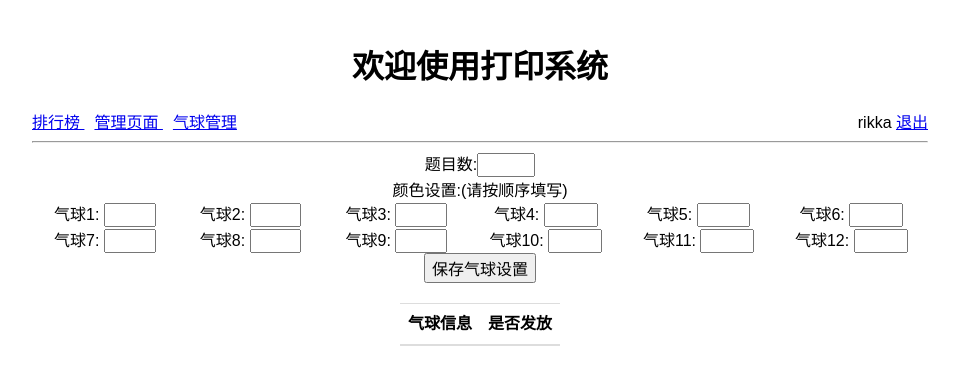
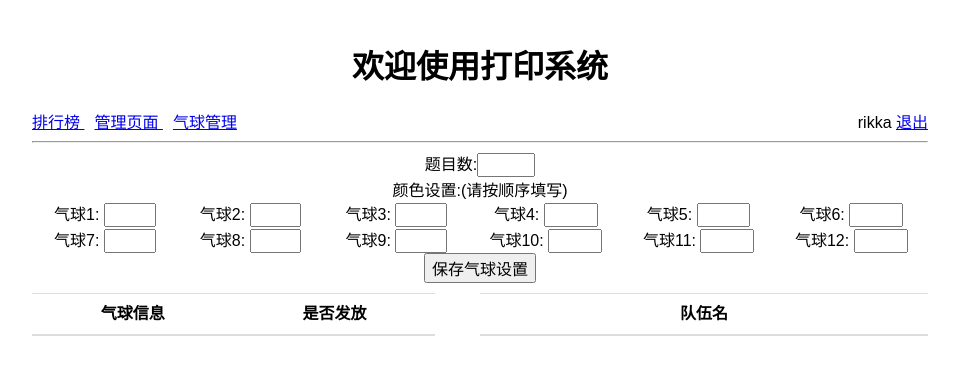
Before and after one commit to intspt/print, a Flask app: page /balloon in a window 1280 px wide. Shown: the top 385 px of the page, without its empty margins (160-1119 px from the left). Run offline with Flask 2, Linux system fonts and the light colour scheme; a user stored in the database is signed in; lists and menus that the app fills with data are empty.

Commit message:
finish balloon and change to use BS4

```diff
--- a/app/getBoard.py
+++ b/app/getBoard.py
@@ -1,7 +1,7 @@
 #-*- coding:utf-8 -*-
 
-import re
-import os
+import os, re
+from bs4 import BeautifulSoup
 
 BOARD_ADDR = './app/templates/summary.html'
 
@@ -13,23 +13,14 @@ def getBoard(problem_num):
         solve_list = []
         board = open(BOARD_ADDR, 'r')
         contents = board.read().decode('utf-8')
-        pattern = re.compile(r'<tr>(.*?)</tr>', re.S)
-        lines = re.findall(pattern, contents)
-        pattern = ''
-        for i in range(problem_num + 5):  #summary里td标签除题目个数以外是5个
-            pattern += '<td>(.*?)</td>'
-        # print pattern
-        pattern = re.compile(pattern, re.S)
-        for line in lines:
-            # print line
-            info = re.findall(pattern, line)
-            # print info
-            if info and info[0][0] != '':
-                # print info, len(info)
-                record = []
-                record = [info[0][1], info[0][2]]   #队伍名和总共解决的题数
-                for i in range(4, problem_num + 4):
-                        record.append(info[0][i][2])
+        soup = BeautifulSoup(contents)
+        tr = soup.select('tr')
+        for line in tr:
+            record = [text for text in line.stripped_strings]
+            # aa = u'2'  ＃这里测试都是True, 下面用record[0].isdigit()返回全是False
+            # print aa.isdigit(), type(aa)
+            if len(record) == problem_num + 5 and re.match(r'[0-9]+', record[0]): #不知道为啥record[0].isdigit()返回的全是False
+                del record[0], record[2], record[problem_num + 2]
                 # print record
                 solve_list.append(record)
         board.close()
@@ -41,7 +32,7 @@ def getBoard(problem_num):
         # output.close()
         return solve_list
 
-#测试部分
+# 测试部分
 # if __name__ == '__main__':
 #     problem_num = raw_input('please input problem number')
 #     getBoard(int(problem_num))
--- a/app/static/css/main.css
+++ b/app/static/css/main.css
@@ -65,6 +65,10 @@ thead {
     display: table-header-group;
 }
 
+button{
+  margin-bottom: 10px;
+}
+
 .table > thead > tr > th,
 .table > tbody > tr > th,
 .table > tfoot > tr > th,
@@ -84,3 +88,13 @@ thead {
 .color{
   width: 30%;
 }
+
+.lay-left{
+  width: 45%;
+  float: left;
+}
+
+.lay-right{
+  width: 50%;
+  float: right;
+}
--- a/app/templates/balloon.html
+++ b/app/templates/balloon.html
@@ -85,8 +85,8 @@
         </table>
         <button type="submit"> 保存气球设置 </button>
     </form>
-    <div class="list-style">
-        <table class="table" style="margin:auto">
+    <div>
+        <table class="table lay-left" style="margin:auto">
             <thead>
                 <tr>
                 <th> 气球信息 </th>
@@ -95,15 +95,51 @@
             </thead>
             <tbody>
                 {% for balloon in balloon_list %}
-                    <tr {% if sent_list[balloon[1]]==True %} style="background-color:#D7EBFF" {% endif %}>
+                    {% if not sent_list[balloon[1]][0] %}
+                    <tr>
                         <td> {{ balloon[0] }} </td>
-                        {% if sent_list[balloon[1]]==True %}
-                            <td> 已经发放 </td>
-                        {% else %}
+                        <td>
+                            <a href={{ url_for('sendBalloon', idx = balloon[1] )}}> 发放气球 </a>
+                        </td>
+                    </tr>
+                    {% endif %}
+                    <!-- 上面是发放一个少一个,发放过的显示在右侧 -->
+                    <!-- <tr {% if sent_list[balloon[1]][0]==True %} style="background-color:#D7EBFF" {% endif %}>
+                        <td> {{ balloon[0] }} </td>
+                        {% if not sent_list[balloon[1]][0] %}
                             <td>
                                 <a href={{ url_for('sendBalloon', idx = balloon[1] )}}> 发放气球 </a>
                             </td>
+                        {% else %}
+                            <td> 已经发放 </td>
                         {% endif %}
+                    </tr> -->
+                {% endfor %}
+            </tbody>
+        </table>
+    </div>
+    <div>
+        <table class="table lay-right" style="margin:auto">
+            <thead>
+                <tr>
+                <th> 队伍名</th>
+                {% for col in color %}
+                    <th>{{ loop.index }}</th>
+                {% endfor %}
+                </tr>
+            </thead>
+            <tbody>
+                {% for team in teams %}
+                    <tr>
+                        {% for item in team %}
+                            {% if item == True %}
+                                <td style="background-color:#D7EBFF"> Y </td>
+                            {% elif item == False %}
+                                <td class="red"> W </td>
+                            {% else%}
+                                <td > {{ item }} </td>
+                            {% endif %}
+                        {% endfor %}
                     </tr>
                 {% endfor %}
             </tbody>
--- a/app/views.py
+++ b/app/views.py
@@ -10,12 +10,10 @@ from flask.ext.login import current_user, login_user, logout_user, login_require
 from app import app, db, lm
 from models import User, Submit
 from config import LOGIN_INFO_ERROR, PERMISSION_ERROR, SUBMIT_SECCESS_INFO
+from config import color, problem_num, balloon_list, sent_list, teams
 from getBoard import getBoard
 
-color = []
-problem_num = 0
-balloon_list = []
-sent_list = []
+
 
 def get_now_time():
     return time.strftime('%H:%M:%S',time.localtime(time.time()))
@@ -148,7 +146,7 @@ def board():
 
 @app.route('/balloon', methods = ['GET', 'POST'])
 @admin_required
-@throw_exception
+# @throw_exception
 def balloon():
     global color, problem_num, balloon_list, sent_list
     if request.method == 'POST':
@@ -156,35 +154,31 @@ def balloon():
         color = []
         for i in range(problem_num):
             color.append([str(i + 1), request.form[str(i + 1)]])
-        for i in range(problem_num):
-            print color[i]
         return redirect('/balloon')
     elif problem_num == 0:
         sent_list = []
-        return render_template('balloon.html', balloonList = [], sent_list = [], problem_num = problem_num, color = [])
+        return render_template('balloon.html', balloonList = [], teams = [], solve_list = [], problem_num = problem_num, color = [])
     else:
-        # for i in range(problem_num):
-        #     print color[i]
-        print sent_list
         solve_list = getBoard(problem_num)
         balloon_list = []
         cnt = 0
         for record in solve_list:
             # print record
             if record[1] != '0':
-                # print record[0].encode('utf-8')
+                # print record[0].encode('utf-8'), record
                 team = User.query.filter_by(name = record[0]).first()
+                flag = team.name in [item[0] for item in teams]
+                if not flag:
+                    teams.append([team.name] + [False for i in range(problem_num)])
                 for i in range(problem_num):
-                    if record[2 + i] != '-':
+                    if record[2 + i][2] != '-':
                         message = u'给座位:' + team.location + u' 队伍:' + team.name + u' 送第' + str(i + 1) + u'题 ' + color[i][1] +u'色气球'
                         # print message.encode('utf-8')
                         balloon_list.append([message, cnt])
                         cnt += 1
                         if cnt > len(sent_list):
-                            sent_list.append(False)
-        # for balloon in balloon_list:
-        #     print balloon
-        return render_template('balloon.html', balloon_list = balloon_list, sent_list = sent_list, problem_num = problem_num, color = color)
+                            sent_list.append([False, team.name, i + 1])
+        return render_template('balloon.html', balloon_list = balloon_list, teams = teams, sent_list = sent_list, problem_num = problem_num, color = color)
 
 @app.route('/resetBalloon')
 @admin_required
@@ -194,6 +188,7 @@ def resetBalloon():
     problem_num = 0
     color = []
     sent_list = []
+    teams = []
     return redirect('/balloon')
 
 @app.route('/sendBalloon/<int:idx>')
@@ -201,5 +196,8 @@ def resetBalloon():
 @throw_exception
 def sendBalloon(idx):
     global sent_list
-    sent_list[idx] = True
+    print len(sent_list[idx]), sent_list
+    sent_list[idx][0] = True
+    idy = [item[0] for item in teams].index(sent_list[idx][1])
+    teams[idy][sent_list[idx][2]] = True
     return redirect('/balloon')
--- a/config.py
+++ b/config.py
@@ -14,3 +14,9 @@ SUBMIT_SECCESS_INFO = u'提交成功'
 
 ADMIN_NAME = 'rikka'
 ADMIN_PASSWORD = 'yuta'
+
+color = []
+problem_num = 0
+balloon_list = []
+sent_list = []
+teams = []
--- a/requirements.txt
+++ b/requirements.txt
@@ -1,3 +1,5 @@
 flask==0.10.1
 flask-sqlalchemy==2.0
 flask-login==0.2.11
+beautifulsoup4
+lxml
```
Also changed, not shown: 1 other file.
